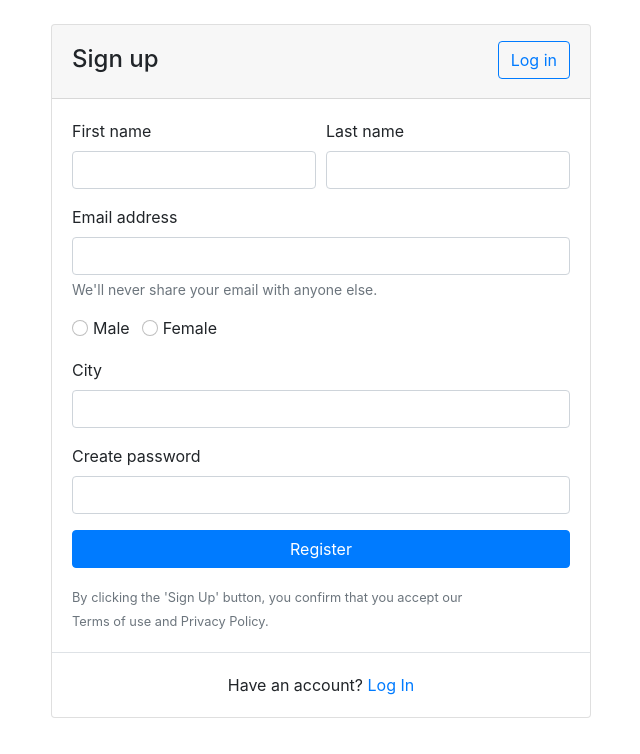
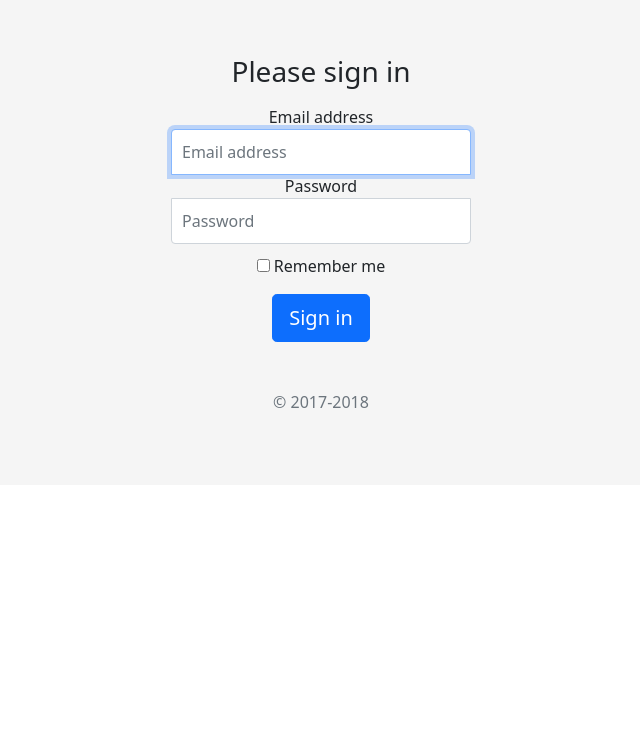
Before and after one commit to kubrakyazi/angular_register, an Angular app: page /signin in a window 1280 px wide. Before the commit this address led to /. Shown: the top 754 px of the page, without its empty margins (319-959 px from the left). Built offline with nearby package versions, Linux system fonts and the light colour scheme.

Commit message:
routingAdd

```diff
--- a/src/app/app.component.html
+++ b/src/app/app.component.html
@@ -1 +1 @@
-<app-login></app-login>
+<router-outlet></router-outlet>
--- a/src/app/app.module.ts
+++ b/src/app/app.module.ts
@@ -5,18 +5,25 @@ import { AppRoutingModule } from './app-routing.module';
 import { AppComponent } from './app.component';
 import { LoginComponent } from './login/login.component';
 import { RouterModule, Routes } from '@angular/router';
+import { SigninComponent } from './signin/signin.component';
 
+const appRoutes: Routes =[
+{path: 'signin', component: SigninComponent},
+{path: '', component:LoginComponent}
+
+]
 @NgModule({
   declarations: [
     AppComponent,
-    LoginComponent
+    LoginComponent,
+    SigninComponent
   ],
   imports: [
     BrowserModule,
     AppRoutingModule,
     FormsModule,
     ReactiveFormsModule,
-    RouterModule,
+    RouterModule.forRoot(appRoutes),
 
   ],
   providers: [],
--- a/src/app/login/login.component.html
+++ b/src/app/login/login.component.html
@@ -11,7 +11,7 @@
     <div class="col-md-6">
       <div class="card">
         <header class="card-header">
-          <a href="" class="float-right btn btn-outline-primary mt-1">Log in</a>
+
           <h4 class="card-title mt-2">Sign up</h4>
         </header>
         <article class="card-body">
@@ -20,6 +20,7 @@
               <div  class="col form-group" >
                 <label>First name </label>
                 <input type="text" class="form-control" placeholder="" formControlName="firstName" >
+<!-- templete değişkeni oluşturdum içerisine ngModel'i verdim<-->
               </div>
               <div  class="col form-group">
                 <label>Last name</label>
@@ -53,13 +54,12 @@
               <input class="form-control" type="password" formControlName="password">
             </div>
             <div class="form-group">
-              <button type="submit" class="btn btn-primary btn-block" (click)="login()"> Register </button>
+              <button type="submit" class="btn btn-primary btn-block" (click)="login()" > Register </button>
             </div>
-            <small class="text-muted">By clicking the 'Sign Up' button, you confirm that you accept our <br> Terms of
-              use and Privacy Policy.</small>
+
           </form>
         </article>
-        <div class="border-top card-body text-center">Have an account? <a href="">Log In</a></div>
+        <div class="border-top card-body text-center">Have an account? <a [routerLink]="['/signin']" routerLinkActive="router-link-active" >Log In</a></div>
       </div>
     </div>
 
@@ -70,3 +70,4 @@
 
 
 <br><br>
+<router-outlet></router-outlet>
--- a/src/app/login/login.component.ts
+++ b/src/app/login/login.component.ts
@@ -1,5 +1,5 @@
 import { Component, OnInit } from '@angular/core';
-import { FormGroup,FormControl,Validators,FormBuilder } from "@angular/forms";
+import { FormGroup,FormControl,Validators,FormBuilder, PatternValidator } from "@angular/forms";
 
 @Component({
   selector: 'app-login',
@@ -16,7 +16,9 @@ export class LoginComponent implements OnInit {
     this.loginForm=this.formBuilder.group({
       firstName:["",Validators.required],
       lastName:["",Validators.required],
-      email:["",Validators.required],
+      email:["", [
+        Validators.required,
+        Validators.pattern("^[a-z0-9._%+-]+@[a-z0-9.-]+\\.[a-z]{2,4}$")]],
       city:["",Validators.required],
       password:["",Validators.required]
     })
@@ -24,35 +26,25 @@ export class LoginComponent implements OnInit {
    }
 
   ngOnInit(): void {
-   this.checkLoginInfo()
+   this.checkBeforeSignUp()
   }
 
 
   login(){
     if(this.loginForm.valid){
       console.log(this.loginForm.value)
+      localStorage.setItem("LoginInfo",JSON.stringify(this.loginForm.value))
     }
-    localStorage.setItem("LoginInfo",JSON.stringify(this.loginForm.value))
-    if(JSON.parse(<string>localStorage.getItem("LoginInfo")).email==this.loginForm.value.email)
-    {
-      console.log("başarılı oldu")
-    }
-    else{
-      console.log("başarısız")
-    }
-
 
   }
 
-  checkLoginInfo(){
+  checkBeforeSignUp(){
     if(localStorage.getItem("LoginInfo"))
     {
-      //this.loginForm<FormGroup>=JSON.parse(localStorage.getItem("LoginInfo",this.loginForm.value))
-      console.log(localStorage.getItem("LoginInfo"));
-
+      console.log("daha önce giriş yaptınız");
     }
     else{
-     // alert("")
+    console.log("üye olmak için doldurunuz")
     }
 
   }
--- /dev/null
+++ b/src/app/signin/signin.component.css
@@ -0,0 +1,49 @@
+html,
+body {
+  height: 100%;
+}
+
+body {
+  display: -ms-flexbox;
+  display: -webkit-box;
+  display: flex;
+  -ms-flex-align: center;
+  -ms-flex-pack: center;
+  -webkit-box-align: center;
+  align-items: center;
+  -webkit-box-pack: center;
+  justify-content: center;
+  padding-top: 40px;
+  padding-bottom: 40px;
+  background-color: #f5f5f5;
+}
+
+.form-signin {
+  width: 100%;
+  max-width: 330px;
+  padding: 15px;
+  margin: 0 auto;
+}
+.form-signin .checkbox {
+  font-weight: 400;
+}
+.form-signin .form-control {
+  position: relative;
+  box-sizing: border-box;
+  height: auto;
+  padding: 10px;
+  font-size: 16px;
+}
+.form-signin .form-control:focus {
+  z-index: 2;
+}
+.form-signin input[type="email"] {
+  margin-bottom: -1px;
+  border-bottom-right-radius: 0;
+  border-bottom-left-radius: 0;
+}
+.form-signin input[type="password"] {
+  margin-bottom: 10px;
+  border-top-left-radius: 0;
+  border-top-right-radius: 0;
+}
--- /dev/null
+++ b/src/app/signin/signin.component.html
@@ -0,0 +1,17 @@
+<body class="text-center">
+    <form class="form-signin" [formGroup]="loginFormSignIn">
+
+      <h1 class="h3 mb-3 font-weight-normal">Please sign in</h1>
+      <label for="inputEmail" class="sr-only">Email address</label>
+      <input type="email" id="inputEmail" class="form-control" placeholder="Email address" required autofocus formControlName="emailS">
+      <label for="inputPassword" class="sr-only">Password</label>
+      <input type="password" id="inputPassword" class="form-control" placeholder="Password" required formControlName="passwordS">
+      <div class="checkbox mb-3">
+        <label>
+          <input type="checkbox" value="remember-me"> Remember me
+        </label>
+      </div>
+      <button class="btn btn-lg btn-primary btn-block" type="submit" (click)="loginSignin()">Sign in</button>
+      <p class="mt-5 mb-3 text-muted">&copy; 2017-2018</p>
+    </form>
+  </body>
--- /dev/null
+++ b/src/app/signin/signin.component.ts
@@ -0,0 +1,38 @@
+import { Component, OnInit } from '@angular/core';
+import { FormGroup,FormControl,Validators,FormBuilder } from "@angular/forms";
+
+
+@Component({
+  selector: 'app-signin',
+  templateUrl: './signin.component.html',
+  styleUrls: ['./signin.component.css']
+})
+export class SigninComponent implements OnInit {
+
+  loginFormSignIn:FormGroup;
+
+  constructor(private formBuilder:FormBuilder) {
+
+    this.loginFormSignIn=this.formBuilder.group({
+      passwordS:["",Validators.required],
+      emailS:["",Validators.required],
+    })
+
+   }
+
+  ngOnInit(): void {
+
+  }
+
+  loginSignin(){
+    console.log(this.loginFormSignIn.value)
+    if(localStorage.getItem("LoginInfo"))
+    {
+      if(JSON.parse(<string>localStorage.getItem("LoginInfo")).email==this.loginFormSignIn.value.emailS)
+      {
+        console.log("farklı bir mail adresi kullanınız.")
+      }
+    }
+  }
+
+}
```
Also changed, not shown: 1 other file (tests, documents, lock files or other folders).
